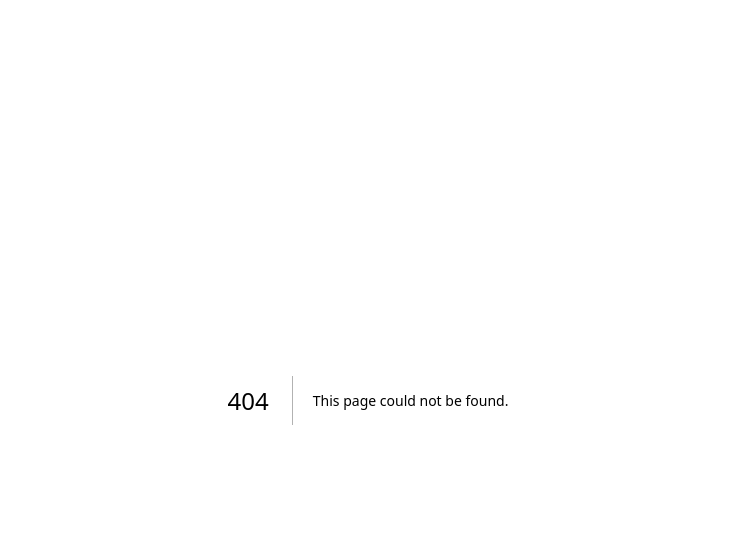
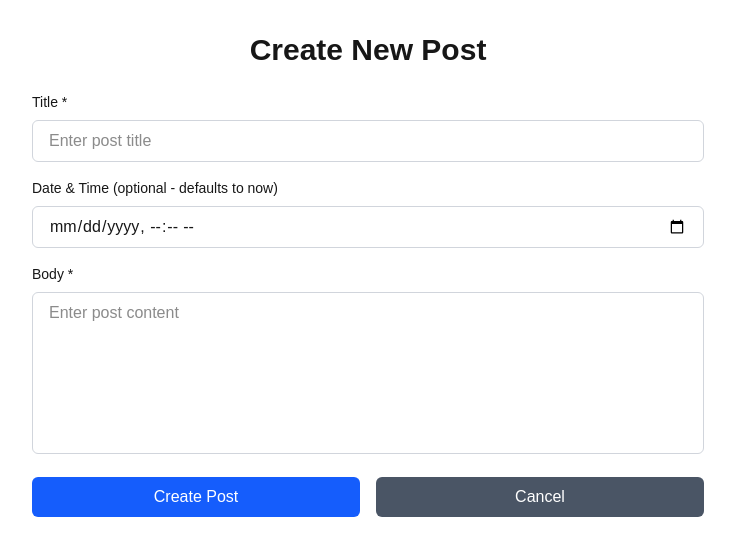
Before and after one commit to KodeckJames/Data-fetching, a Next.js app: page /postItems in a window 1280 px wide. Before the commit this address had no page. Shown: the top 556 px of the page, without its empty margins (272-1007 px from the left). Built offline with nearby package versions, Linux system fonts and the light colour scheme.

Commit message:
Feat: Added the post items logic and tweaked the UI

```diff
--- a/app/data/db.json
+++ b/app/data/db.json
@@ -1,124 +1,131 @@
 {
   "posts": [
     {
-      "id": 1,
+      "id": "1",
       "title": "Getting Started with React",
       "datetime": "2026-02-15T10:30:00Z",
       "body": "React is a powerful JavaScript library for building user interfaces. In this post, we'll explore the basics of components, props, and state management."
     },
     {
-      "id": 2,
+      "id": "2",
       "title": "Understanding TypeScript Benefits",
       "datetime": "2026-02-16T14:20:00Z",
       "body": "TypeScript adds static typing to JavaScript, making your code more robust and maintainable. Learn why so many developers are making the switch."
     },
     {
-      "id": 3,
+      "id": "3",
       "title": "Next.js App Router Guide",
       "datetime": "2026-02-17T09:15:00Z",
       "body": "The new App Router in Next.js 13+ brings powerful features like server components, streaming, and improved data fetching patterns."
     },
     {
-      "id": 4,
+      "id": "4",
       "title": "CSS Grid vs Flexbox",
       "datetime": "2026-02-18T11:45:00Z",
       "body": "Both CSS Grid and Flexbox are powerful layout tools. Understanding when to use each one will help you create better responsive designs."
     },
     {
-      "id": 5,
+      "id": "5",
       "title": "API Design Best Practices",
       "datetime": "2026-02-19T16:00:00Z",
       "body": "Creating a well-designed API is crucial for modern applications. This post covers REST principles, versioning, and error handling strategies."
     },
     {
-      "id": 6,
+      "id": "6",
       "title": "JavaScript Async/Await Explained",
       "datetime": "2026-02-20T08:30:00Z",
       "body": "Asynchronous programming in JavaScript can be tricky. Learn how async/await makes working with promises much more intuitive and readable."
     },
     {
-      "id": 7,
+      "id": "7",
       "title": "Building Scalable Node.js Applications",
       "datetime": "2026-02-21T13:15:00Z",
       "body": "Node.js is perfect for building scalable server-side applications. Discover patterns and practices for handling high traffic and complex workflows."
     },
     {
-      "id": 8,
+      "id": "8",
       "title": "Introduction to GraphQL",
       "datetime": "2026-02-22T10:00:00Z",
       "body": "GraphQL offers a more flexible alternative to REST APIs. Learn about queries, mutations, and why GraphQL might be right for your project."
     },
     {
-      "id": 9,
+      "id": "9",
       "title": "React Hooks Deep Dive",
       "datetime": "2026-02-23T15:30:00Z",
       "body": "Hooks transformed how we write React components. This comprehensive guide covers useState, useEffect, useContext, and custom hooks."
     },
     {
-      "id": 10,
+      "id": "10",
       "title": "Web Performance Optimization",
       "datetime": "2026-02-24T09:45:00Z",
       "body": "Fast websites provide better user experiences and rank higher in search results. Learn key strategies for optimizing your web application's performance."
     },
     {
-      "id": 11,
+      "id": "11",
       "title": "Docker for Developers",
       "datetime": "2026-02-25T12:00:00Z",
       "body": "Docker containers simplify development and deployment workflows. Get started with containerizing your applications and understanding Docker basics."
     },
     {
-      "id": 12,
+      "id": "12",
       "title": "State Management with Zustand",
       "datetime": "2026-02-26T14:30:00Z",
       "body": "Zustand is a lightweight state management solution for React. Learn why it's becoming a popular alternative to Redux and Context API."
     },
     {
-      "id": 13,
+      "id": "13",
       "title": "Testing React Components",
       "datetime": "2026-02-27T11:15:00Z",
       "body": "Testing is essential for maintaining quality code. Explore React Testing Library and best practices for writing reliable component tests."
     },
     {
-      "id": 14,
+      "id": "14",
       "title": "Tailwind CSS Production Tips",
       "datetime": "2026-02-28T10:20:00Z",
       "body": "Tailwind CSS speeds up styling workflow with utility classes. Learn optimization techniques and best practices for production applications."
     },
     {
-      "id": 15,
+      "id": "15",
       "title": "MongoDB Schema Design",
       "datetime": "2026-03-01T08:00:00Z",
       "body": "Effective MongoDB schema design impacts application performance and scalability. Understand embedding vs referencing and indexing strategies."
     },
     {
-      "id": 16,
+      "id": "16",
       "title": "Authentication with JWT",
       "datetime": "2026-02-14T16:45:00Z",
       "body": "JSON Web Tokens provide a secure way to handle authentication in modern applications. Learn implementation details and security considerations."
     },
     {
-      "id": 17,
+      "id": "17",
       "title": "Git Workflow Strategies",
       "datetime": "2026-02-13T13:30:00Z",
       "body": "Choosing the right Git workflow is important for team collaboration. Compare feature branches, git-flow, and trunk-based development approaches."
     },
     {
-      "id": 18,
+      "id": "18",
       "title": "Responsive Design Principles",
       "datetime": "2026-02-12T09:00:00Z",
       "body": "Creating websites that work on all devices requires thoughtful design. Master media queries, mobile-first approach, and fluid layouts."
     },
     {
-      "id": 19,
+      "id": "19",
       "title": "WebSocket Real-time Communication",
       "datetime": "2026-02-11T15:15:00Z",
       "body": "WebSockets enable real-time bidirectional communication between client and server. Perfect for chat apps, live updates, and collaborative tools."
     },
     {
-      "id": 20,
+      "id": "20",
       "title": "SEO for Single Page Applications",
       "datetime": "2026-02-10T11:30:00Z",
       "body": "SEO can be challenging for SPAs. Learn about server-side rendering, static generation, and meta tag management for better search visibility."
+    },
+    {
+      "id": "1e4d",
+      "title": "Test Title",
+      "datetime": "2026-03-02T09:36",
+      "body": "Test Content"
     }
-  ]
+  ],
+  "$schema": "./node_modules/json-server/schema.json"
 }
--- /dev/null
+++ b/app/postItems/page.tsx
@@ -0,0 +1,160 @@
+'use client'
+import React, { useState } from 'react'
+import { baseAPI } from '@/app/api/post'
+import axios from 'axios'
+import { useRouter } from 'next/navigation'
+
+interface NewPost {
+  title: string
+  datetime: string
+  body: string
+}
+
+export default function PostItems() {
+  const router = useRouter()
+  const [formData, setFormData] = useState<NewPost>({
+    title: '',
+    datetime: '',
+    body: '',
+  })
+  const [isLoading, setIsLoading] = useState(false)
+  const [successMessage, setSuccessMessage] = useState('')
+  const [errorMessage, setErrorMessage] = useState('')
+
+  const handleChange = (
+    e: React.ChangeEvent<HTMLInputElement | HTMLTextAreaElement>
+  ) => {
+    const { name, value } = e.target
+    setFormData((prev) => ({
+      ...prev,
+      [name]: value,
+    }))
+  }
+
+  const handleSubmit = async (e: React.FormEvent) => {
+    e.preventDefault()
+    setIsLoading(true)
+    setSuccessMessage('')
+    setErrorMessage('')
+
+    try {
+      // Create datetime in ISO format if not provided
+      const postData = {
+        ...formData,
+        datetime: formData.datetime || new Date().toISOString(),
+      }
+
+      await baseAPI.post('/posts', postData)
+
+      setSuccessMessage('Post created successfully!')
+      setFormData({ title: '', datetime: '', body: '' })
+
+      // Optionally redirect to posts page after 2 seconds
+      setTimeout(() => {
+        router.push('/posts')
+      }, 2000)
+    } catch (error) {
+      if (axios.isAxiosError(error)) {
+        setErrorMessage(`Error: ${error.response?.data || error.message}`)
+        console.log(error.response?.data)
+        console.log(error.response?.status)
+        console.log(error.response?.headers)
+      } else {
+        if (error instanceof Error) {
+          setErrorMessage(`Error: ${error.message}`)
+        }
+      }
+    } finally {
+      setIsLoading(false)
+    }
+  }
+
+  return (
+    <div className="min-h-dvh px-4 py-8">
+      <div className="max-w-2xl mx-auto">
+        <h1 className="text-3xl font-bold mb-6 text-center">Create New Post</h1>
+
+        {successMessage && (
+          <div className="bg-green-100 border border-green-400 text-green-700 px-4 py-3 rounded mb-4">
+            {successMessage}
+          </div>
+        )}
+
+        {errorMessage && (
+          <div className="bg-red-100 border border-red-400 text-red-700 px-4 py-3 rounded mb-4">
+            {errorMessage}
+          </div>
+        )}
+
+        <form onSubmit={handleSubmit} className="space-y-4">
+          <div>
+            <label htmlFor="title" className="block text-sm font-medium mb-2">
+              Title *
+            </label>
+            <input
+              type="text"
+              id="title"
+              name="title"
+              value={formData.title}
+              onChange={handleChange}
+              required
+              className="w-full px-4 py-2 border border-gray-300 rounded-md focus:ring-2 focus:ring-blue-500 focus:border-transparent"
+              placeholder="Enter post title"
+            />
+          </div>
+
+          <div>
+            <label
+              htmlFor="datetime"
+              className="block text-sm font-medium mb-2"
+            >
+              Date & Time (optional - defaults to now)
+            </label>
+            <input
+              type="datetime-local"
+              id="datetime"
+              name="datetime"
+              value={formData.datetime}
+              onChange={handleChange}
+              className="w-full px-4 py-2 border border-gray-300 rounded-md focus:ring-2 focus:ring-blue-500 focus:border-transparent"
+            />
+          </div>
+
+          <div>
+            <label htmlFor="body" className="block text-sm font-medium mb-2">
+              Body *
+            </label>
+            <textarea
+              id="body"
+              name="body"
+              value={formData.body}
+              onChange={handleChange}
+              required
+              rows={6}
+              className="w-full px-4 py-2 border border-gray-300 rounded-md focus:ring-2 focus:ring-blue-500 focus:border-transparent resize-none"
+              placeholder="Enter post content"
+            />
+          </div>
+
+          <div className="flex gap-4">
+            <button
+              type="submit"
+              disabled={isLoading}
+              className="flex-1 bg-blue-600 text-white py-2 px-4 rounded-md hover:bg-blue-700 disabled:bg-blue-300 disabled:cursor-not-allowed transition-colors"
+            >
+              {isLoading ? 'Creating...' : 'Create Post'}
+            </button>
+
+            <button
+              type="button"
+              onClick={() => router.push('/posts')}
+              className="flex-1 bg-gray-600 text-white py-2 px-4 rounded-md hover:bg-gray-700 transition-colors"
+            >
+              Cancel
+            </button>
+          </div>
+        </form>
+      </div>
+    </div>
+  )
+}
--- a/app/posts/page.tsx
+++ b/app/posts/page.tsx
@@ -43,11 +43,12 @@ export default function Posts() {
         posts.map((post) => (
           <div
             key={post.id}
-            className=" flex flex-col text-center justify-center items-center min-h-dvh gap-2"
+            className=" flex flex-col text-center justify-center items-center gap-2"
           >
             <h1 className=" font-bold text-2xl">{post.title}</h1>
             <p className=" font-light italic text-lg">{post.datetime}</p>
-            <p className=" font-semibold text-xl">{post.body}</p>
+                <p className=" font-semibold text-xl text-green-500">{post.body}</p>
+                <hr className='w-full border-t-2 border-white my-4' />
           </div>
         ))
       )}
```
